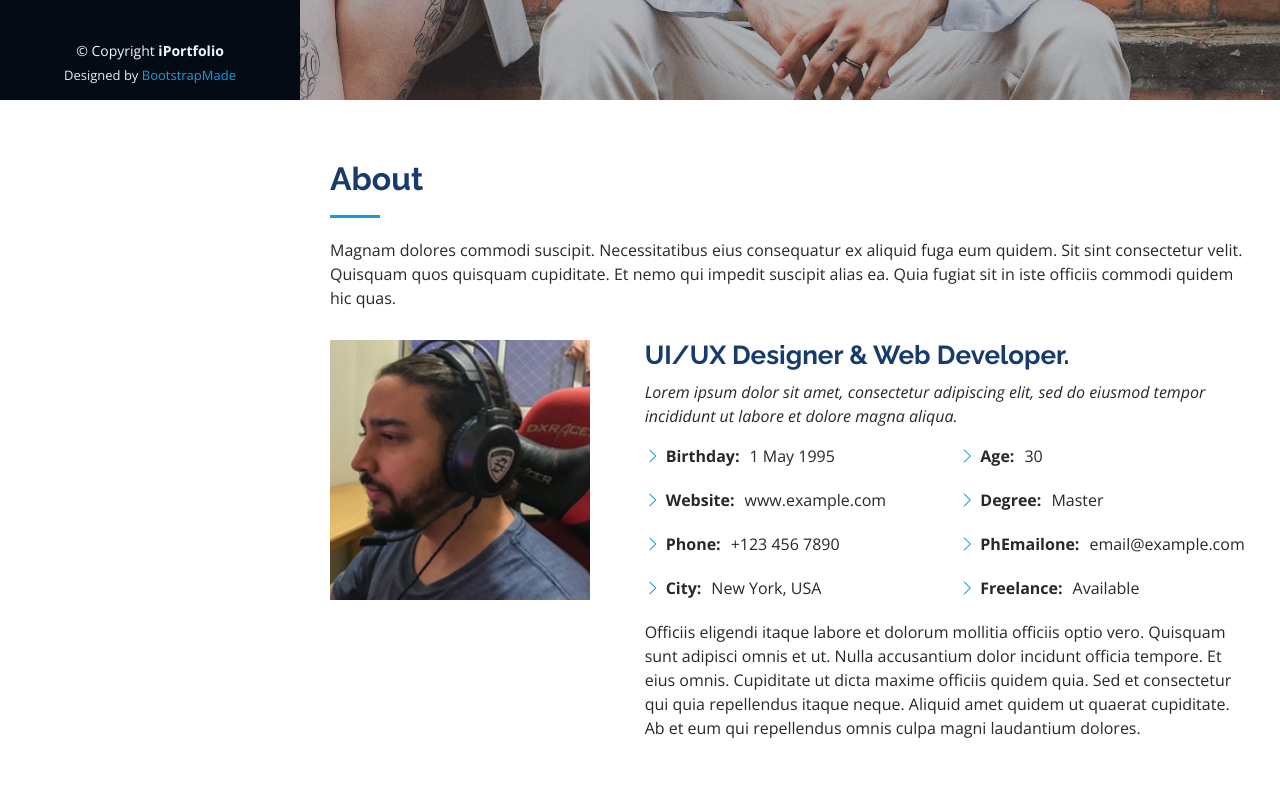
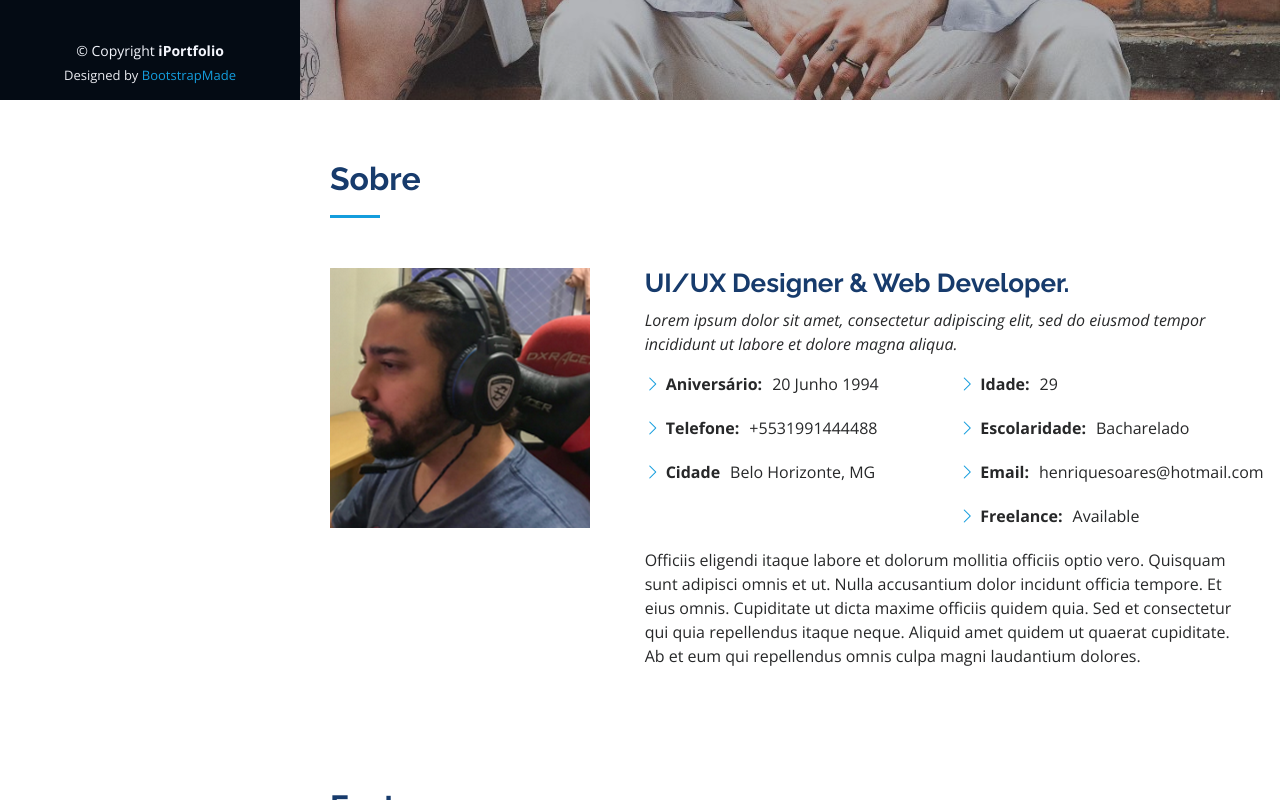
Before and after one commit to Henrsb/portfolio, a plain HTML site: page index.html in a window 1280 px wide. Shown: the part 700-1500 px from the top of the page. Drawn offline with nearby package versions, Linux system fonts and the light colour scheme.

Commit message:
Atualização da sessão Sobre

```diff
--- a/index.html
+++ b/index.html
@@ -84,8 +84,7 @@
       <div class="container">
 
         <div class="section-title">
-          <h2>About</h2>
-          <p>Magnam dolores commodi suscipit. Necessitatibus eius consequatur ex aliquid fuga eum quidem. Sit sint consectetur velit. Quisquam quos quisquam cupiditate. Et nemo qui impedit suscipit alias ea. Quia fugiat sit in iste officiis commodi quidem hic quas.</p>
+          <h2>Sobre</h2>
         </div>
 
         <div class="row">
@@ -101,17 +100,16 @@
             <div class="row">
               <div class="col-lg-6">
                 <ul>
-                  <li><i class="bi bi-chevron-right"></i> <strong>Birthday:</strong> <span>1 May 1995</span></li>
-                  <li><i class="bi bi-chevron-right"></i> <strong>Website:</strong> <span>www.example.com</span></li>
-                  <li><i class="bi bi-chevron-right"></i> <strong>Phone:</strong> <span>+123 456 7890</span></li>
-                  <li><i class="bi bi-chevron-right"></i> <strong>City:</strong> <span>New York, USA</span></li>
+                  <li><i class="bi bi-chevron-right"></i> <strong>Aniversário:</strong> <span>20 Junho 1994</span></li>
+                  <li><i class="bi bi-chevron-right"></i> <strong>Telefone:</strong> <span>+5531991444488</span></li>
+                  <li><i class="bi bi-chevron-right"></i> <strong>Cidade</strong> <span>Belo Horizonte, MG</span></li>
                 </ul>
               </div>
               <div class="col-lg-6">
                 <ul>
-                  <li><i class="bi bi-chevron-right"></i> <strong>Age:</strong> <span>30</span></li>
-                  <li><i class="bi bi-chevron-right"></i> <strong>Degree:</strong> <span>Master</span></li>
-                  <li><i class="bi bi-chevron-right"></i> <strong>PhEmailone:</strong> <span>email@example.com</span></li>
+                  <li><i class="bi bi-chevron-right"></i> <strong>Idade:</strong> <span>29</span></li>
+                  <li><i class="bi bi-chevron-right"></i> <strong>Escolaridade:</strong> <span>Bacharelado</span></li>
+                  <li><i class="bi bi-chevron-right"></i> <strong>Email:</strong> <span>henriquesoares@hotmail.com</span></li>
                   <li><i class="bi bi-chevron-right"></i> <strong>Freelance:</strong> <span>Available</span></li>
                 </ul>
               </div>
```
